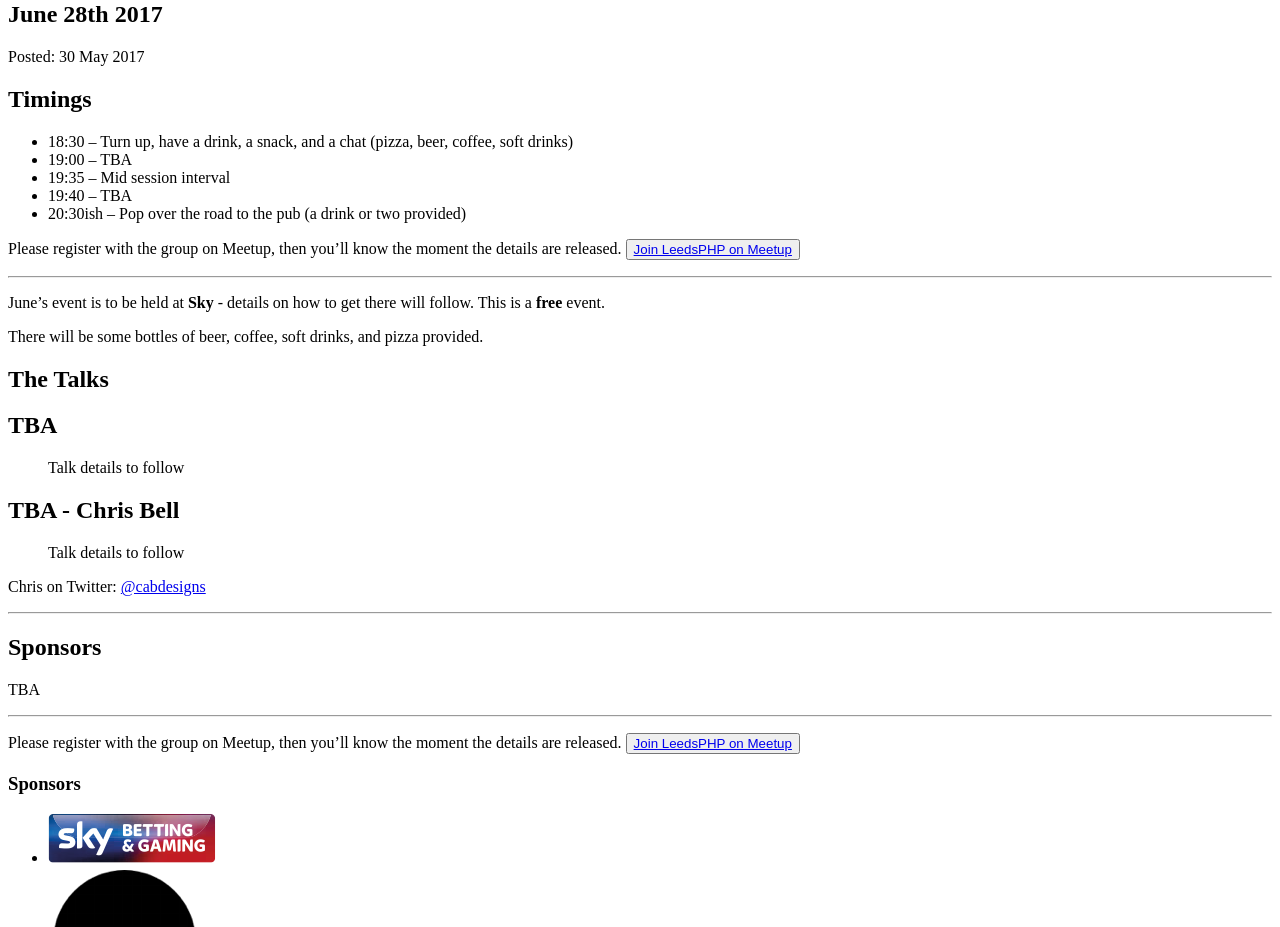
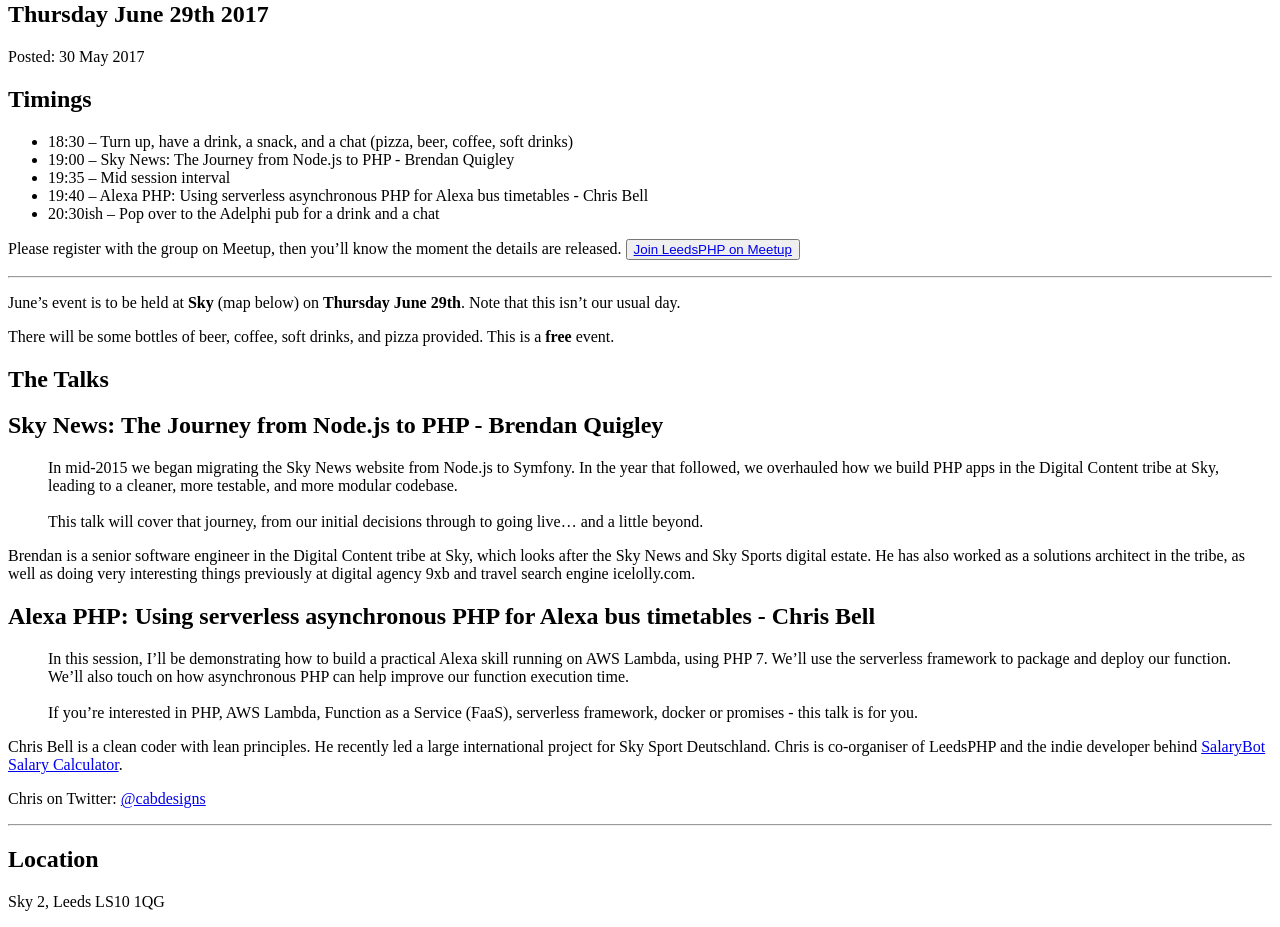
Before and after one commit to Ireaurora/LeedsPHP, a Jekyll site: the page built from _posts/2017-05-30-june-2017.md, in a window 1280 px wide and 1400 px high. Shown: the part 367-1294 px from the top of the window. Built offline with Jekyll 4.4.1, drawn with Linux system fonts in a browser that asks for light colours; some of the changed text lies outside the part shown; grey boxes are pictures that could not be loaded.

Commit message:
Talk details

```diff
--- a/_posts/2017-05-30-june-2017.md
+++ b/_posts/2017-05-30-june-2017.md
@@ -1,6 +1,6 @@
 ---
 layout: post
-title: "June 28th 2017"
+title: "Thursday June 29th 2017"
 date: 2017-05-30 19:32:00
 categories: events
 comments: false
@@ -8,36 +8,47 @@
 
 ## Timings
 * 18:30 – Turn up, have a drink, a snack, and a chat (pizza, beer, coffee, soft drinks)
-* 19:00 – TBA
+* 19:00 – Sky News: The Journey from Node.js to PHP - Brendan Quigley
 * 19:35 – Mid session interval
-* 19:40 – TBA
-* 20:30ish – Pop over the road to the pub (a drink or two provided)
+* 19:40 – Alexa PHP: Using serverless asynchronous PHP for Alexa bus timetables - Chris Bell
+* 20:30ish – Pop over to the Adelphi pub for a drink and a chat
 
 Please register with the group on Meetup, then you'll know the moment the details are released. <button>[Join LeedsPHP on Meetup](https://www.meetup.com/leedsphp)</button>
 
 <hr/>
 
-June's event is to be held at **Sky** - details on how to get there will follow. This is a **free** event.
+June's event is to be held at **Sky** (map below) on **Thursday June 29th**. Note that this isn't our usual day.
 
-There will be some bottles of beer, coffee, soft drinks, and pizza provided.
+There will be some bottles of beer, coffee, soft drinks, and pizza provided. This is a **free** event.
 
 # The Talks
 
-## TBA
+## Sky News: The Journey from Node.js to PHP - Brendan Quigley
 
-> Talk details to follow
+> In mid-2015 we began migrating the Sky News website from Node.js to Symfony.  In the year that followed, we overhauled how we build PHP apps in the Digital Content tribe at Sky, leading to a cleaner, more testable, and more modular codebase.<br/><br/>This talk will cover that journey, from our initial decisions through to going live… and a little beyond.
 
-## TBA - Chris Bell
+Brendan is a senior software engineer in the Digital Content tribe at Sky, which looks after the Sky News and Sky Sports digital estate. He has also worked as a solutions architect in the tribe, as well as doing very interesting things previously at digital agency 9xb and travel search engine icelolly.com.
 
-> Talk details to follow
+## Alexa PHP: Using serverless asynchronous PHP for Alexa bus timetables - Chris Bell
+
+> In this session, I'll be demonstrating how to build a practical Alexa skill running on AWS Lambda, using PHP 7. We'll use the serverless framework to package and deploy our function. We'll also touch on how asynchronous PHP can help improve our function execution time.<br/><br/>If you're interested in PHP, AWS Lambda, Function as a Service (FaaS), serverless framework, docker or promises - this talk is for you.
+
+Chris Bell is a clean coder with lean principles. He recently led a large international project for Sky Sport Deutschland. Chris is co-organiser of LeedsPHP and the indie developer behind [SalaryBot Salary Calculator](https://salarybot.co.uk/).
 
 Chris on Twitter: [@cabdesigns](https://twitter.com/cabdesigns)
 
 <hr/>
 
+# Location
+
+Sky 2, Leeds LS10 1QG
+<iframe src="https://www.google.com/maps/embed?pb=!1m18!1m12!1m3!1d1422.4678640965142!2d-1.5329736775365983!3d53.79003206444947!2m3!1f0!2f0!3f0!3m2!1i1024!2i768!4f13.1!3m3!1m2!1s0x48795c3db434b0d7%3A0x6d40761b2598cee2!2sSky+2!5e1!3m2!1sen!2suk!4v1496690523895" width="600" height="450" frameborder="0" style="border:0" allowfullscreen></iframe>
+
 # Sponsors
 
-TBA
+* Sky are providing the venue for this meetup. Thanks Sky!
+* [Sky Betting & Gaming](http://skybetcareers.com/about-us) – A tech company born out of Sky, and are aiming to be the UK’s best digital business. 1000+ colleagues, developing some of the country’s biggest brands in online betting and gaming. Their [careers page](http://skybetcareers.com/) provides great detail as to the working environment and range of work available across the technology stack.
+* [Quidco/Maple Syrup Media](https://www.maplesyrupmedia.com/our-story/) – Maple Syrup Media built its reputation as cashback pioneers with Quidco. They’ve since consolidated their credentials in the UK with grocery and travel specific ventures, CheckoutSmart and EarnAway. Their teams are based in London, Sheffield, Berlin, Paris and Durban – check out their [careers page](https://www.maplesyrupmedia.com/careers/)
 
 <hr/>
 
```
